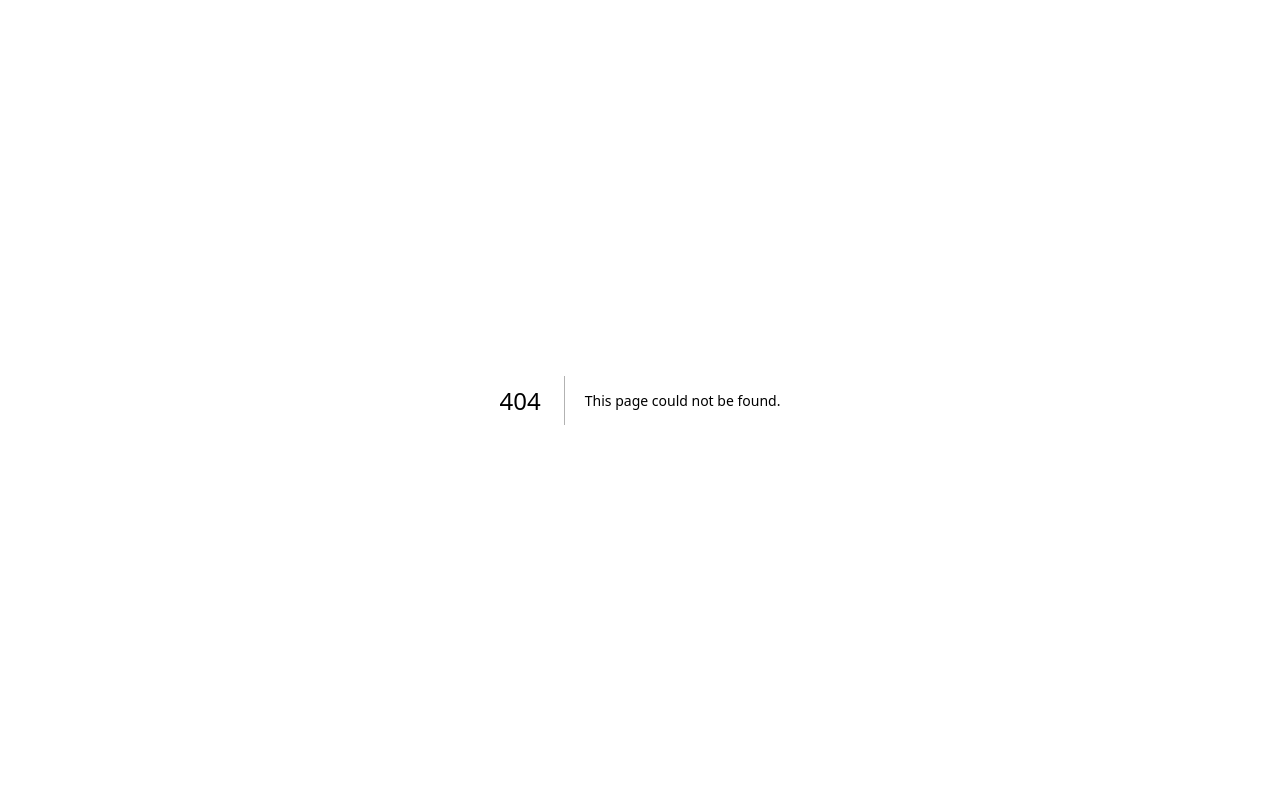
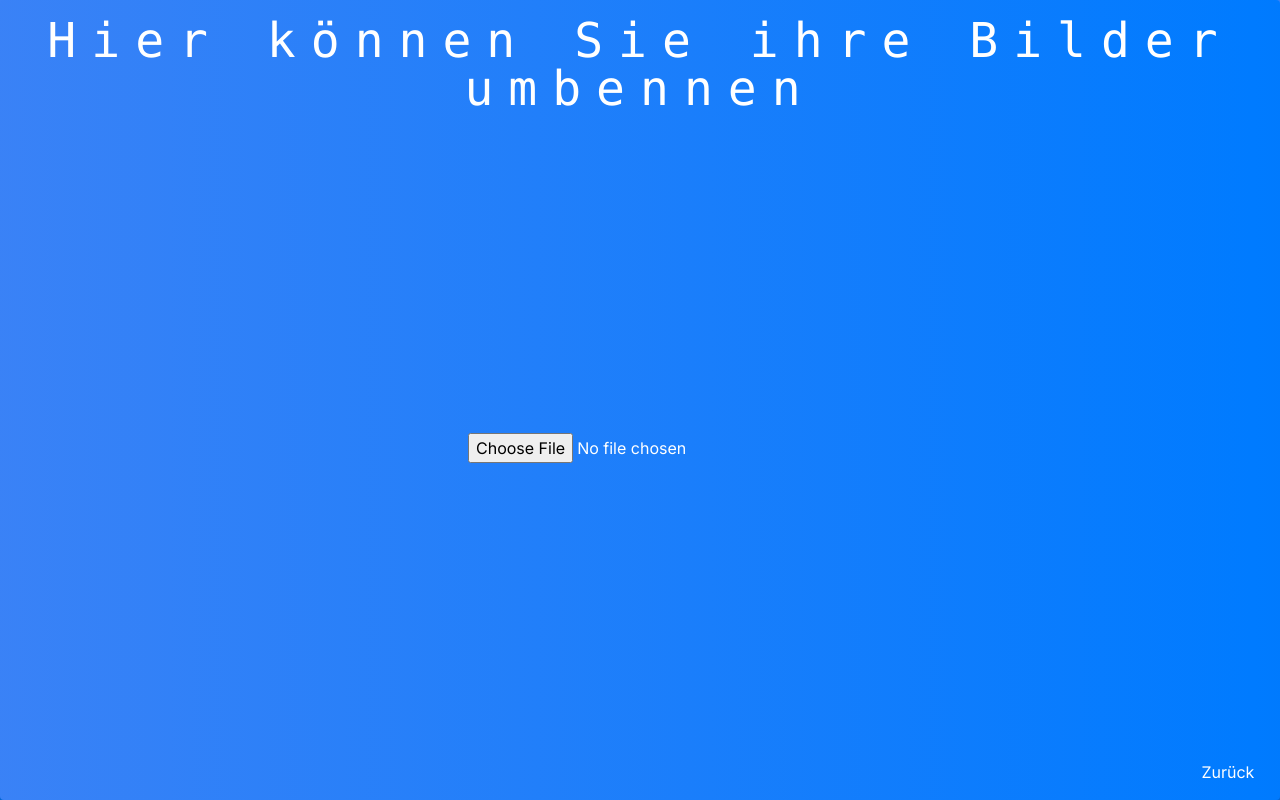
Before and after one commit to ProjectEic/info-website-custom-website-creater, a Next.js app in the folder info-website/: page /renameImage in a window 1280 px wide. Before the commit this address had no page. Built offline with nearby package versions, Linux system fonts and the light colour scheme.

Commit message:
adding image rename options
Co-Authored-By: Jakob Rinke <61539310+JakobRinke@users.noreply.github.com>

```diff
--- a/info-website/app/globals.css
+++ b/info-website/app/globals.css
@@ -66,3 +66,28 @@ body section {
   transform: scaleX(1);
   transform-origin: bottom left;
 }
+
+/*  Rename Image section  */
+
+#Rename {
+  background: linear-gradient(270deg, #3b82f6, #007bff, #0056b3, #007bff, #3b82f6);
+  background-repeat: no-repeat;
+  background-size: 400% 400%;
+  min-height: 100vh;
+  animation: gradientAnimation 60s ease-in-out infinite;
+
+  display: grid;
+  grid-template-rows: auto 1fr;
+}
+
+@keyframes gradientAnimation {
+  0% {
+    background-position: 0% 25%;
+  }
+  50% {
+    background-position: 10% 50%;
+  }
+  100% {
+    background-position: 0% 25%;
+  }
+}
--- /dev/null
+++ b/info-website/app/renameImage/page.js
@@ -0,0 +1,75 @@
+"use client";
+import { useState } from 'react';
+
+export default function Rename() {
+    const [image, setImage] = useState(null);
+    const [newName, setNewName] = useState('');
+
+    const handleImageUpload = (event) => {
+        const file = event.target.files[0];
+        if (file) {
+            setImage(file);
+        }
+    };
+
+    const handleNameChange = (event) => {
+        setNewName(event.target.value);
+    };
+
+    const handleRename = () => {
+        if (image && newName) {
+            const renamedImage = new File([image], newName, { type: image.type });
+            const url = URL.createObjectURL(renamedImage);
+
+            const link = document.createElement('a');
+            link.href = url;
+            link.download = newName;
+            link.click();
+            URL.revokeObjectURL(url);
+        }
+    };
+
+    return (
+        <section id="Rename" className="p-4">
+
+            <h2 className="mb-4 font-mono text-5xl text-center tracking-[15px] text-white self-top">
+                Hier können Sie ihre Bilder umbennen
+            </h2>
+            <div className="flex flex-col justify-center items-center">
+                <input
+                    type="file"
+                    accept="image/*"
+                    onChange={handleImageUpload}
+                    className="mb-4"
+                />
+                {image && (
+                    <div className="flex flex-col items-center">
+                        <img
+                            src={URL.createObjectURL(image)}
+                            alt="Preview"
+                            className="mb-4 max-w-xs"
+                        />
+                        <input
+                            type="text"
+                            placeholder="Neuer Dateiname"
+                            value={newName}
+                            onChange={handleNameChange}
+                            className="mb-4 p-2 border border-gray-300 rounded text-black w-[300px]"
+                        />
+                        <button
+                            onClick={handleRename}
+                            className="px-4 py-2 bg-gray-500 text-white rounded w-[300px]"
+                        >
+                            Bild mit umbenant runterladen
+                        </button>
+                    </div>
+                )}
+                <button
+                    className="text-white rounded absolute bottom-[2%] right-[2%] hover:underline"
+                >
+                    <a href="/">Zurück</a>
+                </button>
+            </div>
+        </section>
+    );
+}
```
